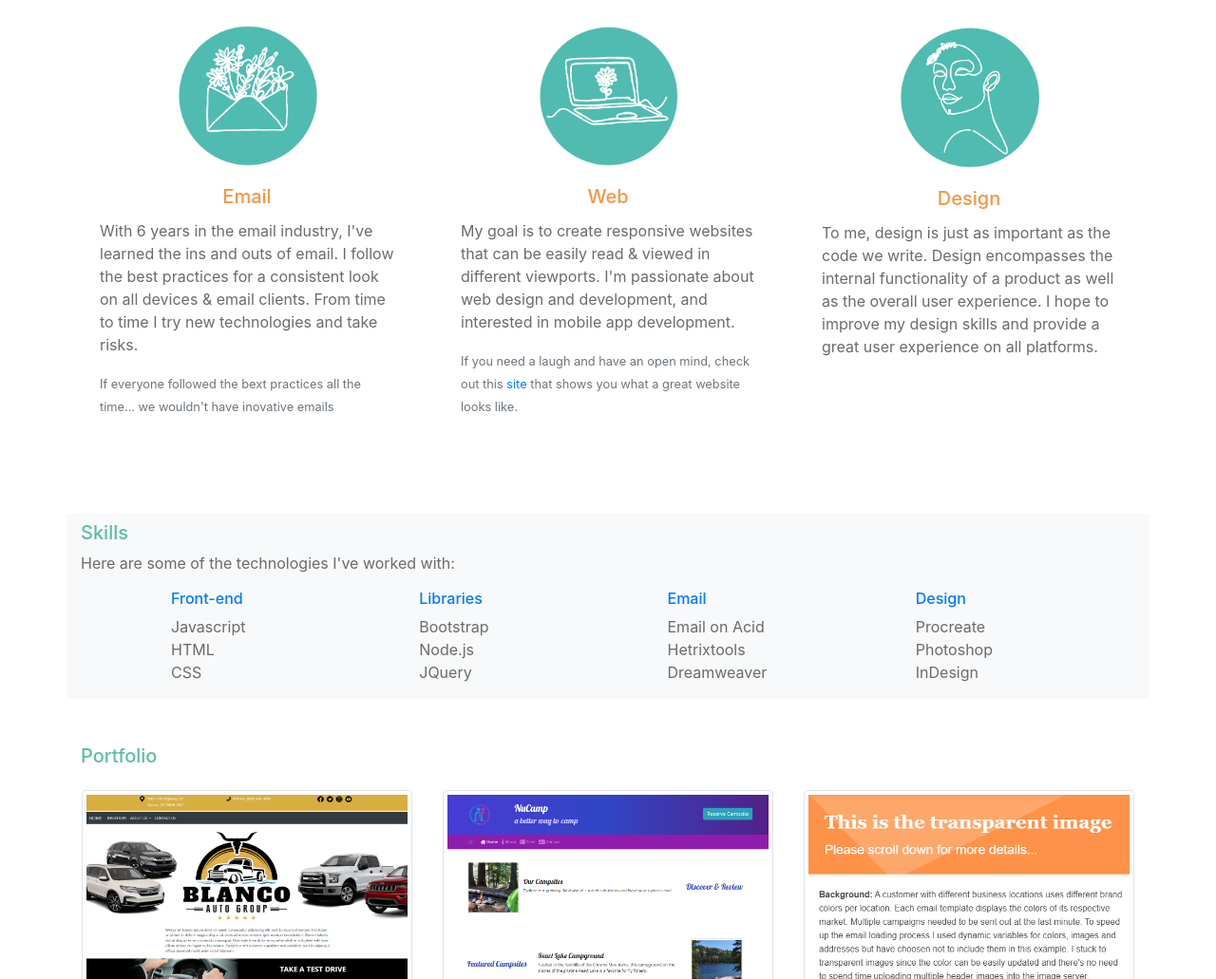
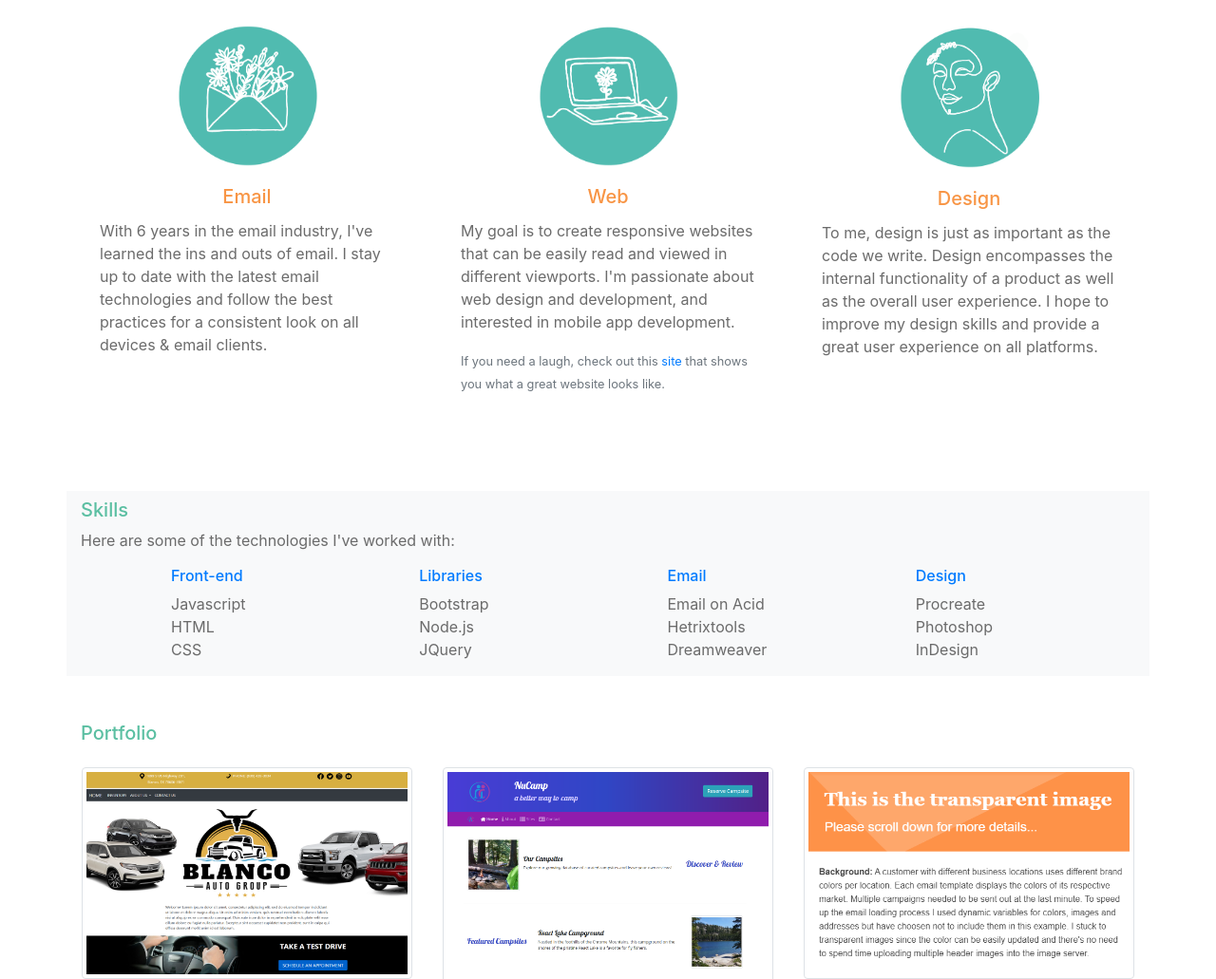
Before and after one commit to ChelWhite/chelcie2020site, a website: page index.html in a window 1280 px wide. Shown: the part 863-1894 px from the top of the page at 95% size. Drawn offline with nearby package versions, Linux system fonts and the light colour scheme.

Commit message:
removed small tag

```diff
--- a/index.html
+++ b/index.html
@@ -106,11 +106,8 @@
             <div class="card-body">
               <h5 class="card-title text-center">Email</h5>
               <p class="card-text">
-                With 6 years in the email industry, I've learned the ins and outs of email. I follow the best practices
-                for a consistent look on all devices & email clients. From time to time I try new technologies and take
-                risks.
-              <p><small class="text-muted"> If everyone followed the bext practices all the time... we wouldn't have
-                  inovative emails </small> </p>
+                With 6 years in the email industry, I've learned the ins and outs of email. I stay up to date with the latest email technologies and follow the best practices
+                for a consistent look on all devices & email clients.
               </p>
             </div>
           </div>
@@ -119,11 +116,12 @@
               width="42%" />
             <div class="card-body">
               <h5 class="card-title text-center">Web</h5>
+
               <p class="card-text">
-                My goal is to create responsive websites that can be easily read & viewed in different viewports. I'm
+                My goal is to create responsive websites that can be easily read and viewed in different viewports. I'm
                 passionate about web design and development, and interested in mobile app development.
               </p>
-              <p><small class="text-muted"> If you need a laugh and have an open mind, check out this <a
+              <p><small class="text-muted"> If you need a laugh, check out this <a
                     href="http://bettermotherfuckingwebsite.com/" target="_blank">site</a> that shows you what a great
                   website looks like.</small> </p>
             </div>
```
